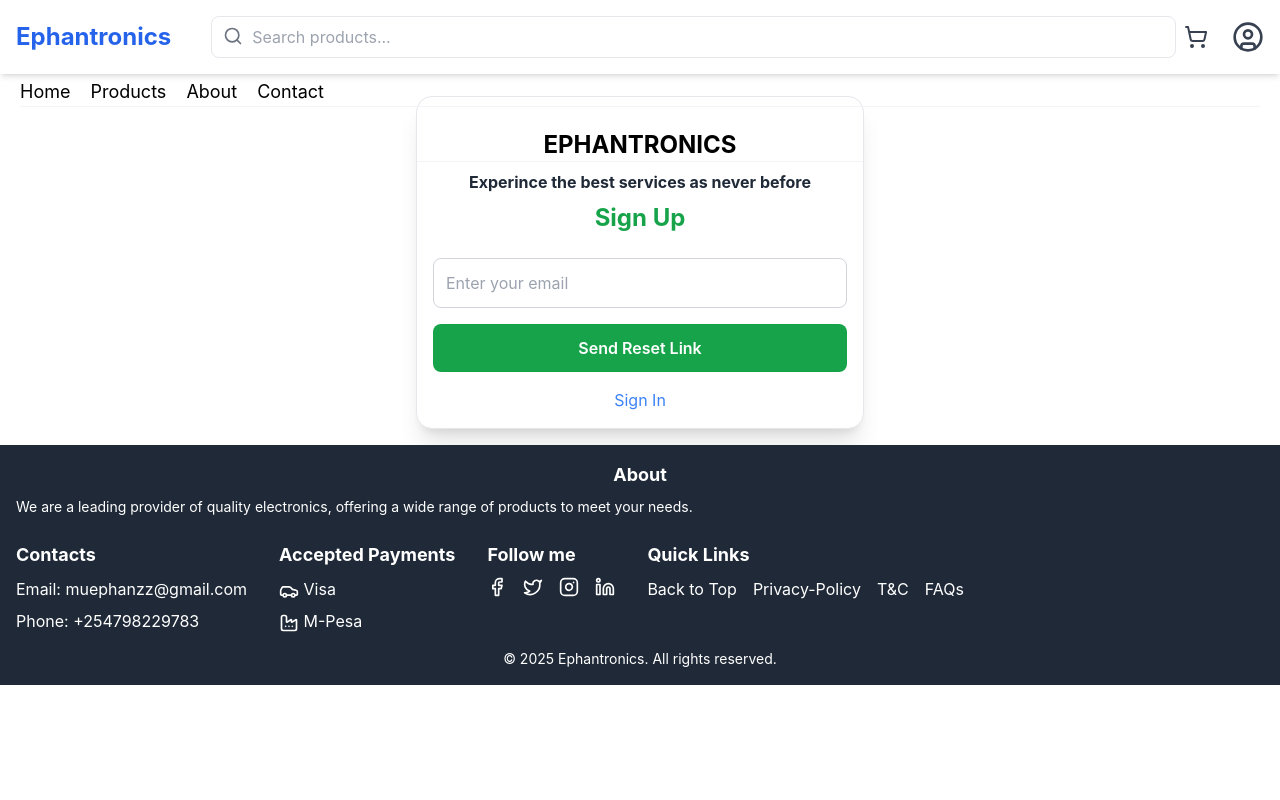
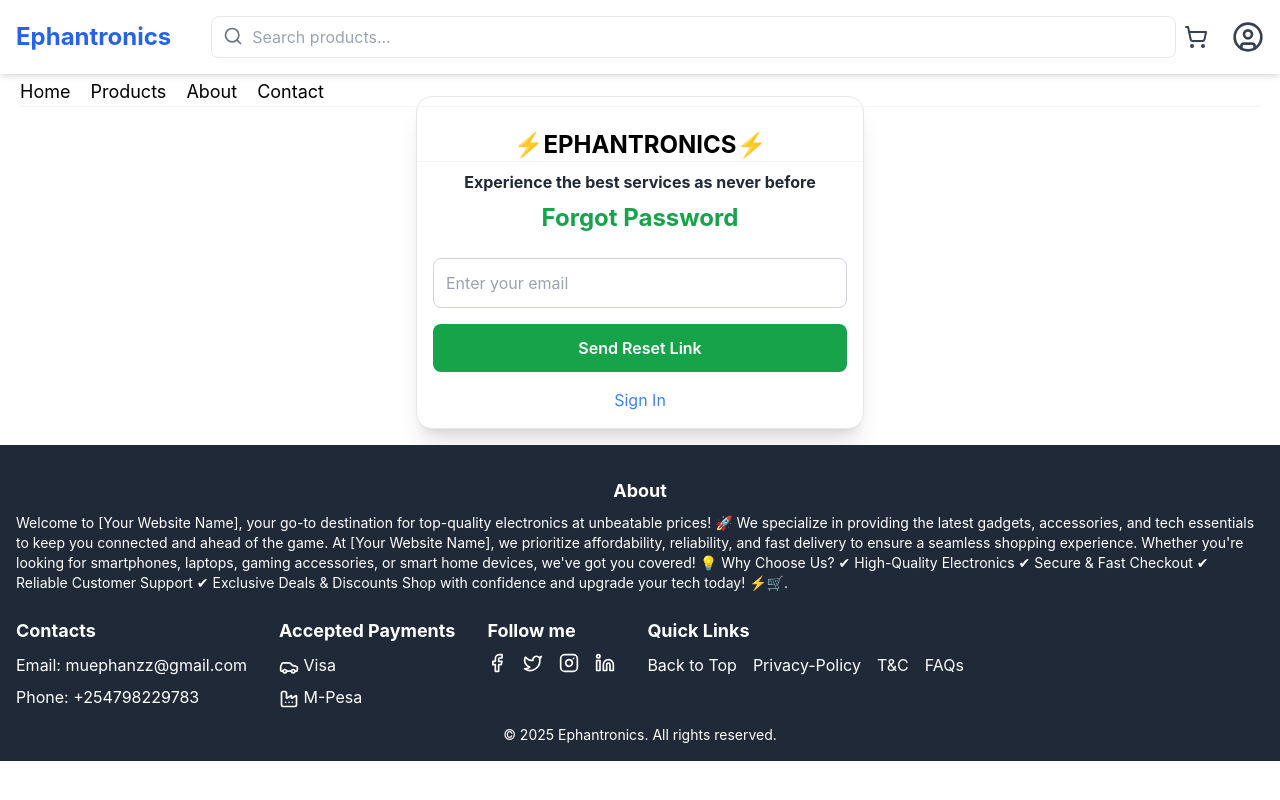
Before and after one commit to muephanzz/online-shopping, a Next.js app: page /auth/forgot-password in a window 1280 px wide. Built offline with nearby package versions, Linux system fonts and the light colour scheme; no server answers.

Commit message:
finishing authentication

```diff
--- a/components/Footer.js
+++ b/components/Footer.js
@@ -5,12 +5,20 @@ export default function Footer() {
   return (
     <footer className="bg-gray-800 text-white p-4">
       <div>
-        <h2 className="mb-2 text-center text-lg font-bold">About</h2>
+        <h2 className="mt-4 mb-2 text-center text-lg font-bold">About</h2>
         <div>
           <p className="mb-6 text-sm">
-            We are a leading provider of quality
-            electronics, offering a wide range of
-            products to meet your needs.
+          Welcome to [Your Website Name], your go-to destination for top-quality electronics at unbeatable prices! 🚀 We specialize in providing the latest gadgets, accessories, and tech essentials to keep you connected and ahead of the game.
+
+At [Your Website Name], we prioritize affordability, reliability, and fast delivery to ensure a seamless shopping experience. Whether you're looking for smartphones, laptops, gaming accessories, or smart home devices, we've got you covered!
+
+💡 Why Choose Us?
+✔ High-Quality Electronics
+✔ Secure & Fast Checkout
+✔ Reliable Customer Support
+✔ Exclusive Deals & Discounts
+
+Shop with confidence and upgrade your tech today! ⚡🛒.
           </p>
         </div>
       </div>
--- a/components/Navbar.js
+++ b/components/Navbar.js
@@ -10,7 +10,7 @@ import { Home, Laptop, Smartphone } from 'lucide-react';
 export default function Navbar() {
   const [menuOpen, setMenuOpen] = useState(false);
   const [user, setUser] = useState(null);
-  const [profilePic, setProfilePic] = useState('/default-profile.png'); // Default profile picture
+  const [profilePic, setProfilePic] = useState(''); // Default profile picture
   const [dropdownOpen, setDropdownOpen] = useState(false);
   const [cartCount, setCartCount] = useState(0);
   const [searchQuery, setSearchQuery] = useState("");
@@ -29,7 +29,7 @@ export default function Navbar() {
       const { data: profile, error: profileError } = await supabase
         .from('profiles')
         .select('avatar_url')
-        .eq('id', user.id)
+        .eq('user_id', user.id)
         .single();
 
       if (profileError) {
@@ -120,7 +120,7 @@ export default function Navbar() {
               {dropdownOpen && (
                 <div className="absolute right-0 mt-2 w-48 bg-white shadow-lg rounded-lg py-2">
                   <Link href="/profile">
-                    <div className="px-4 py-2 text-gray-700 hover:bg-gray-100">Profile</div>
+                    <div className="px-4 py-2 text-gray-700 hover:bg-gray-100 z-700">Profile</div>
                   </Link>
                   <button
                     onClick={handleSignOut}
--- a/pages/api/checkout-session.js
+++ b/pages/api/checkout-session.js
@@ -13,7 +13,7 @@ export default async function handler(req, res) {
     const session = await stripe.checkout.sessions.create({
       payment_method_types: ["card"],
       mode: "payment",
-      success_url: `${process.env.NEXT_PUBLIC_SITE_URL}/success`,
+      success_url: `${process.env.NEXT_PUBLIC_SITE_URL}/orders/success`,
       cancel_url: `${process.env.NEXT_PUBLIC_SITE_URL}/cart`,
       customer_email: email,
       metadata: {
--- a/pages/auth/forgot-password.js
+++ b/pages/auth/forgot-password.js
@@ -23,9 +23,9 @@ export default function ForgotPassword() {
   return (
     <div className="mt-24 mb-4 pt-4 max-w-md mx-auto bg-white rounded-2xl shadow-xl border border-gray-200">
       <div className="text-center mb-6">
-        <h1 className="mt-4 border-b border-gray-100 text-2xl font-bold text-black-600">EPHANTRONICS</h1>
-        <p className="my-2 text-1xl font-bold text-gray-800">Experince the best services as never before</p>
-        <h1 className="text-2xl font-bold text-green-600">Sign Up</h1>
+        <h1 className="mt-4 border-b border-gray-100 text-2xl font-bold text-black-600">⚡EPHANTRONICS⚡</h1>
+        <p className="my-2 text-1xl font-bold text-gray-800">Experience the best services as never before</p>
+        <h1 className="text-2xl font-bold text-green-600">Forgot Password</h1>
       </div>
       <form onSubmit={handleResetPassword} className="px-4 space-y-4">
         <input
--- a/pages/auth/signin.js
+++ b/pages/auth/signin.js
@@ -39,9 +39,9 @@ export default function SignIn() {
   return (
     <div className="mt-24 mb-4 pt-4 max-w-md mx-auto bg-white rounded-2xl shadow-xl border border-gray-200">
       <div className="text-center mb-6">
-        <h1 className="mt-4 border-b border-gray-100 text-2xl font-bold text-black-600">EPHANTRONICS</h1>
-        <p className="my-2 text-1xl font-bold text-gray-800">Experince the best services as never before</p>
-        <h1 className="text-2xl font-bold text-green-600">Sign Up</h1>
+        <h1 className="mt-4 border-b border-gray-100 text-2xl font-bold text-black-600">⚡EPHANTRONICS⚡</h1>
+        <p className="my-2 text-1xl font-bold text-gray-800">Experience the best services as never before</p>
+        <h1 className="text-2xl font-bold text-green-600">Sign In</h1>
       </div>
       <form onSubmit={handleSignIn} className="p-4 space-y-4">
         <input
--- a/pages/auth/signup.js
+++ b/pages/auth/signup.js
@@ -57,8 +57,8 @@ export default function Signup() {
   return (
     <div className="mt-24 mb-4 pt-4 max-w-md mx-auto bg-white rounded-2xl shadow-xl border border-gray-200">
       <div className="text-center mb-6">
-        <h1 className="mt-4 border-b border-gray-100 text-2xl font-bold text-black-600">EPHANTRONICS</h1>
-        <p className="my-2 text-1xl font-bold text-gray-800">Experince the best services as never before</p>
+        <h1 className="mt-4 border-b border-gray-100 text-2xl font-bold text-black-600">⚡EPHANTRONICS⚡</h1>
+        <p className="my-2 text-1xl font-bold text-gray-800">Experience the best services as never before</p>
         <h1 className="text-2xl font-bold text-green-600">Sign Up</h1>
       </div>
       <form onSubmit={handleSignup} className="px-4 space-y-4">
--- a/pages/profile.js
+++ b/pages/profile.js
@@ -31,7 +31,7 @@ export default function Profile() {
       const { data, error } = await supabase
         .from('profiles')
         .select('first_name, last_name, email, avatar_url')
-        .eq('id', user.id)
+        .eq('user_id', user.id)
         .single();
 
       if (error) {
@@ -90,7 +90,7 @@ export default function Profile() {
         last_name: profile.last_name,
         avatar_url, // Save the new avatar URL in the profiles table
       })
-      .eq('id', user.id); // Ensure it updates the correct profile
+      .eq('user_id', user.id); // Ensure it updates the correct profile
 
     if (error) {
       console.error('Error updating profile:', error);
@@ -159,11 +159,7 @@ export default function Profile() {
           <Button className="w-full mb-2" onClick={handleUpdate} disabled={loading}>
             {loading ? 'Updating...' : 'Update Profile'}
           </Button>
-
-          <Button variant="outline" className="w-full" onClick={handleSignOut}>
-            Sign Out
-          </Button>
-        </CardContent>
+          </CardContent>
       </Card>
     </div>
   );
```
Also changed, not shown: pages/cart.js (+37 -40 lines), public/cart.webp (added).
